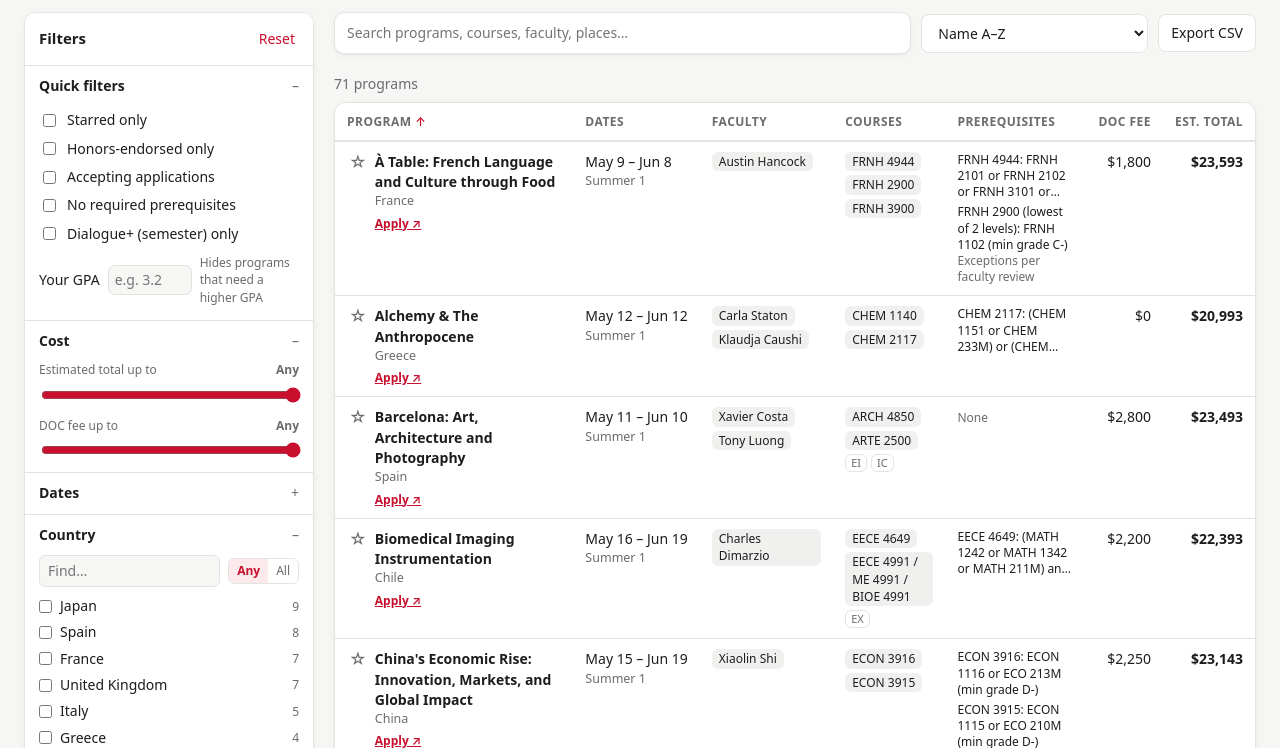
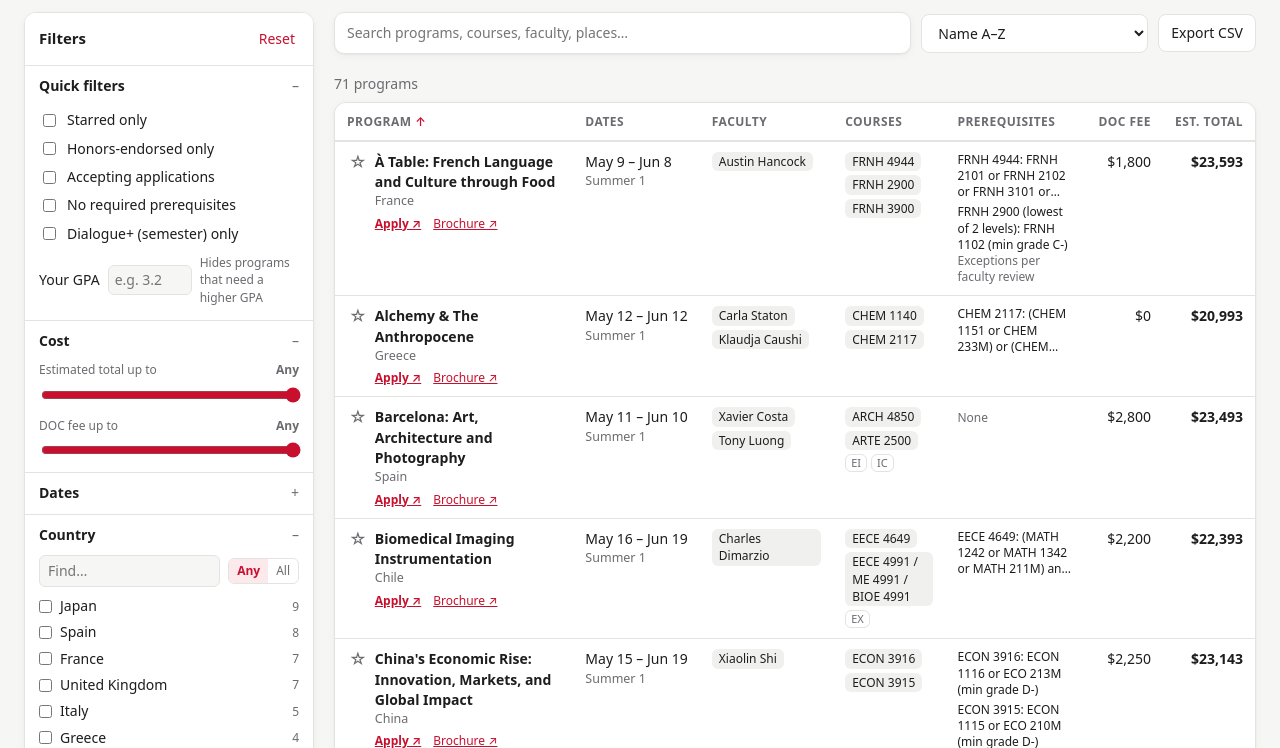
Before and after one commit to praneel-g/nu-dialogues, a plain HTML site: page ui/index.html in a window 1280 px wide. Shown: the part 52-800 px from the top of the page. Drawn offline with Linux system fonts and the light colour scheme.

Commit message:
Show a Brochure link next to Apply on collapsed rows
Every row now links to its brochure without expanding it, including the
closed program that has no Apply link.

```diff
--- a/ui/index.html
+++ b/ui/index.html
@@ -116,6 +116,8 @@ tr.row.open { background: var(--hover); }
 .star[aria-pressed=true] { color: var(--star); }
 .star:focus-visible { outline: 2px solid var(--focus); }
 .apply { font-size: 12px; font-weight: 600; white-space: nowrap; }
+.apply.brochure { font-weight: 400; }
+.tags.row-links { margin-top: 4px; gap: 4px 12px; align-items: center; }
 .name { font-weight: 600; }
 .where { color: var(--muted); font-size: 12.5px; }
 .num { text-align: right; font-variant-numeric: tabular-nums; white-space: nowrap; }
@@ -555,7 +557,7 @@ function renderTable(list) {
     return `<tr class="row ${open ? "open" : ""}" data-id="${p.id}" tabindex="0" aria-expanded="${open}">
       <td><div class="name-cell"><button class="star" data-star="${p.id}" aria-pressed="${p.starred}" aria-label="${p.starred ? "Unstar" : "Star"} ${esc(p.name)}" title="${p.starred ? "Starred on this device" : "Star (saved on this device)"}">${p.starred ? "★" : "☆"}</button>
         <div><div class="name">${highlight(p.name)}</div><div class="where">${highlight(p.countries.join(", "))}</div>
-        ${badges || p.accepting ? `<div class="tags" style="margin-top:4px">${badges}${p.accepting ? `<a class="apply" href="${esc(applyUrl(p.id))}" target="_blank" rel="noopener" data-track="apply/${p.id}" data-track-title="Apply: ${esc(p.fullName)}">Apply ↗</a>` : ""}</div>` : ""}</div></div></td>
+        <div class="tags row-links">${badges}${p.accepting ? `<a class="apply" href="${esc(applyUrl(p.id))}" target="_blank" rel="noopener" data-track="apply/${p.id}" data-track-title="Apply: ${esc(p.fullName)}">Apply ↗</a>` : ""}<a class="apply brochure" href="${esc(p.raw.url)}" target="_blank" rel="noopener" data-track="brochure/${p.id}" data-track-title="Brochure: ${esc(p.fullName)}">Brochure ↗</a></div></div></div></td>
       <td class="nowrap">${shortDate(p.start)} – ${shortDate(p.end)}<div class="where">${esc(p.terms.map(t => t.replace(/ Dialogue$/, "").replace(/ /g, "\u00a0")).join(", "))}</div></td>
       <td class="hide-sm">${tagList(p.faculty, state.sel.faculty, 3)}</td>
       <td class="hide-sm">${tagList(p.courses.map(c => c.split(":")[0]), [], 4)}${p.nupaths.length ? `<div class="tags" style="margin-top:4px">${nupathTags(p.nupaths)}</div>` : ""}</td>
```
